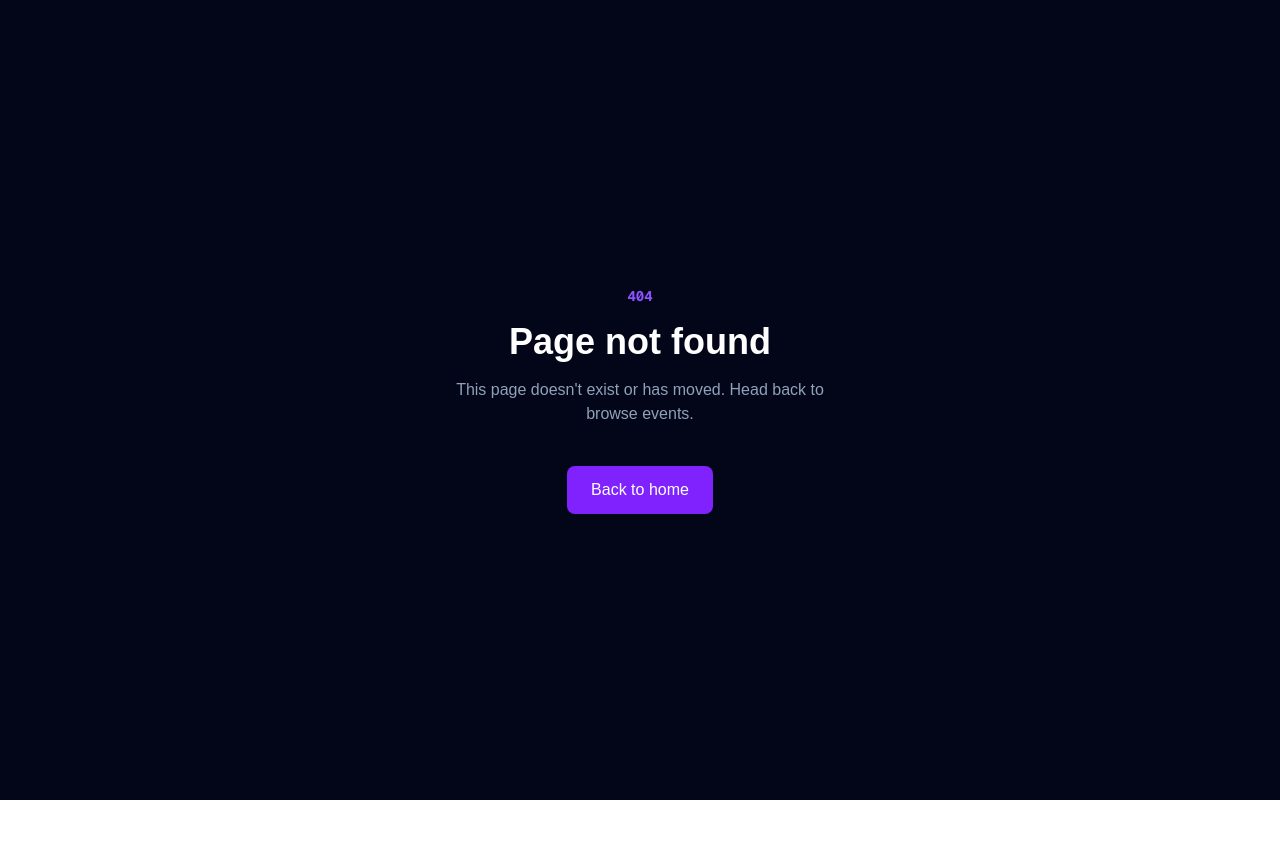
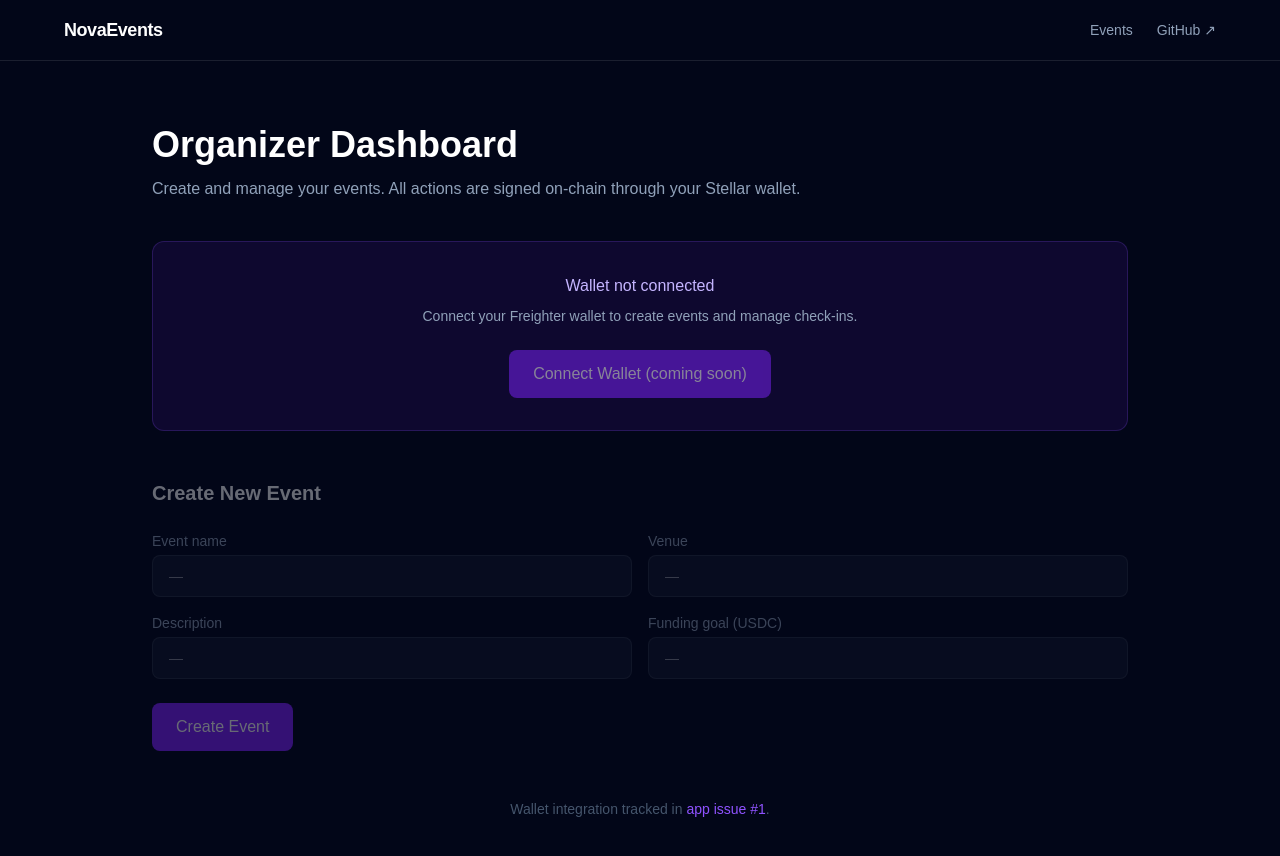
Before and after one commit to inowo-labs/NovaEvents-app, a Next.js app: page /dashboard in a window 1280 px wide. Before the commit this address had no page. Shown: the top 856 px of the page. Before the commit the page ends 800 px from the top, so only its background shows below. Built offline with nearby package versions, Linux system fonts and the light colour scheme.

Commit message:
feat: add organizer dashboard page with wallet connect prompt

```diff
--- /dev/null
+++ b/app/dashboard/page.tsx
@@ -0,0 +1,71 @@
+import Nav from "../components/Nav";
+
+export default function DashboardPage() {
+  return (
+    <div className="min-h-screen bg-slate-950 text-white">
+      <Nav />
+
+      <div className="max-w-5xl mx-auto px-6 py-16">
+        <div className="mb-10">
+          <h1 className="text-4xl font-bold mb-3">Organizer Dashboard</h1>
+          <p className="text-slate-400">
+            Create and manage your events. All actions are signed on-chain
+            through your Stellar wallet.
+          </p>
+        </div>
+
+        {/* Wallet connect prompt */}
+        <div className="bg-violet-600/10 border border-violet-500/20 rounded-xl p-8 text-center mb-12">
+          <p className="text-violet-300 font-medium mb-2">Wallet not connected</p>
+          <p className="text-slate-400 text-sm mb-6">
+            Connect your Freighter wallet to create events and manage check-ins.
+          </p>
+          <button
+            disabled
+            className="bg-violet-600 opacity-50 cursor-not-allowed text-white font-medium px-6 py-3 rounded-lg"
+          >
+            Connect Wallet (coming soon)
+          </button>
+        </div>
+
+        {/* Create event form — disabled until wallet is connected */}
+        <section className="mb-12 opacity-40 pointer-events-none select-none">
+          <h2 className="text-xl font-semibold mb-6">Create New Event</h2>
+          <div className="grid grid-cols-1 sm:grid-cols-2 gap-4">
+            {["Event name", "Venue", "Description", "Funding goal (USDC)"].map(
+              (label) => (
+                <div key={label} className="flex flex-col gap-1">
+                  <label className="text-sm text-slate-400">{label}</label>
+                  <input
+                    disabled
+                    className="bg-slate-900 border border-white/10 rounded-lg px-4 py-2.5 text-sm text-white"
+                    placeholder="—"
+                  />
+                </div>
+              )
+            )}
+          </div>
+          <button
+            disabled
+            className="mt-6 bg-violet-600 text-white font-medium px-6 py-3 rounded-lg"
+          >
+            Create Event
+          </button>
+        </section>
+
+        <p className="text-center text-slate-600 text-sm">
+          Wallet integration tracked in{" "}
+          <a
+            href="https://github.com/NovaFest-Labs/NovaEvents-app/issues/1"
+            target="_blank"
+            rel="noopener noreferrer"
+            className="text-violet-500 hover:text-violet-400"
+          >
+            app issue #1
+          </a>
+          .
+        </p>
+      </div>
+    </div>
+  );
+}
```
